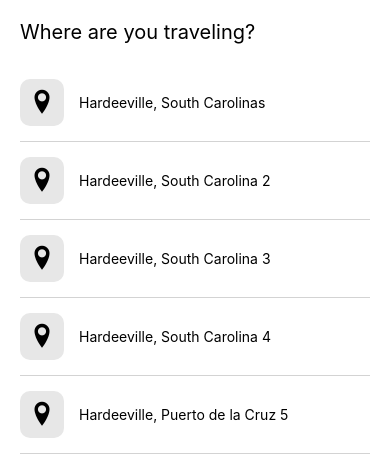
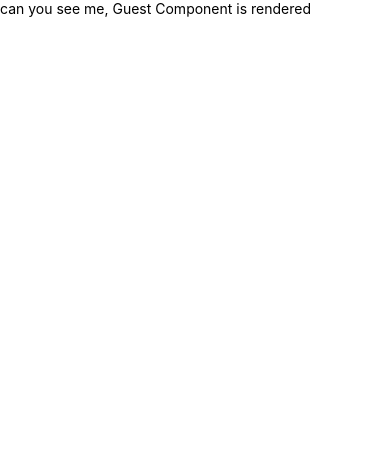
Before and after one commit to gabrielacarr/Airbnb, a React Native app: screen / in a window 390 px wide. Shown: the top 476 px of the page. Built offline with nearby package versions, Linux system fonts and the light colour scheme.

Commit message:
Guest renders and reflects on simulators correctly, looking good here

```diff
--- a/App.js
+++ b/App.js
@@ -12,7 +12,7 @@ import {SafeAreaView, StatusBar} from 'react-native';
 import HomeScreen from './src/screens/Home';
 import SearchResultsScreen from './src/screens/SearchResults';
 import DestinationSearchScreen from './src/screens/DestinationSearch';
-
+import GuestScreen from './src/screens/Guest';
 import Post from './src/components/Post';
 import feed from './assets/data/feed';
 
@@ -25,7 +25,8 @@ const App: () => React$Node = () => {
         {/* <HomeScreen /> */}
         {/* <Post post={post1} /> */}
         {/* <SearchResultsScreen /> */}
-        <DestinationSearchScreen />
+        {/* <DestinationSearchScreen /> */}
+        <GuestScreen />
       </SafeAreaView>
     </>
   );
--- /dev/null
+++ b/src/screens/Guest/index.js
@@ -0,0 +1,12 @@
+import React from 'react';
+import {View, Text} from 'react-native';
+import styles from './styles.js';
+
+const GuestScreen = () => {
+  return (
+    <View>
+      <Text>can you see me, Guest Component is rendered </Text>
+    </View>
+  );
+};
+export default GuestScreen;
--- /dev/null
+++ b/src/screens/Guest/styles.js
@@ -0,0 +1,5 @@
+import {StyleSheet} from 'react-native';
+
+const styles = StyleSheet.create({});
+
+export default styles;
```
